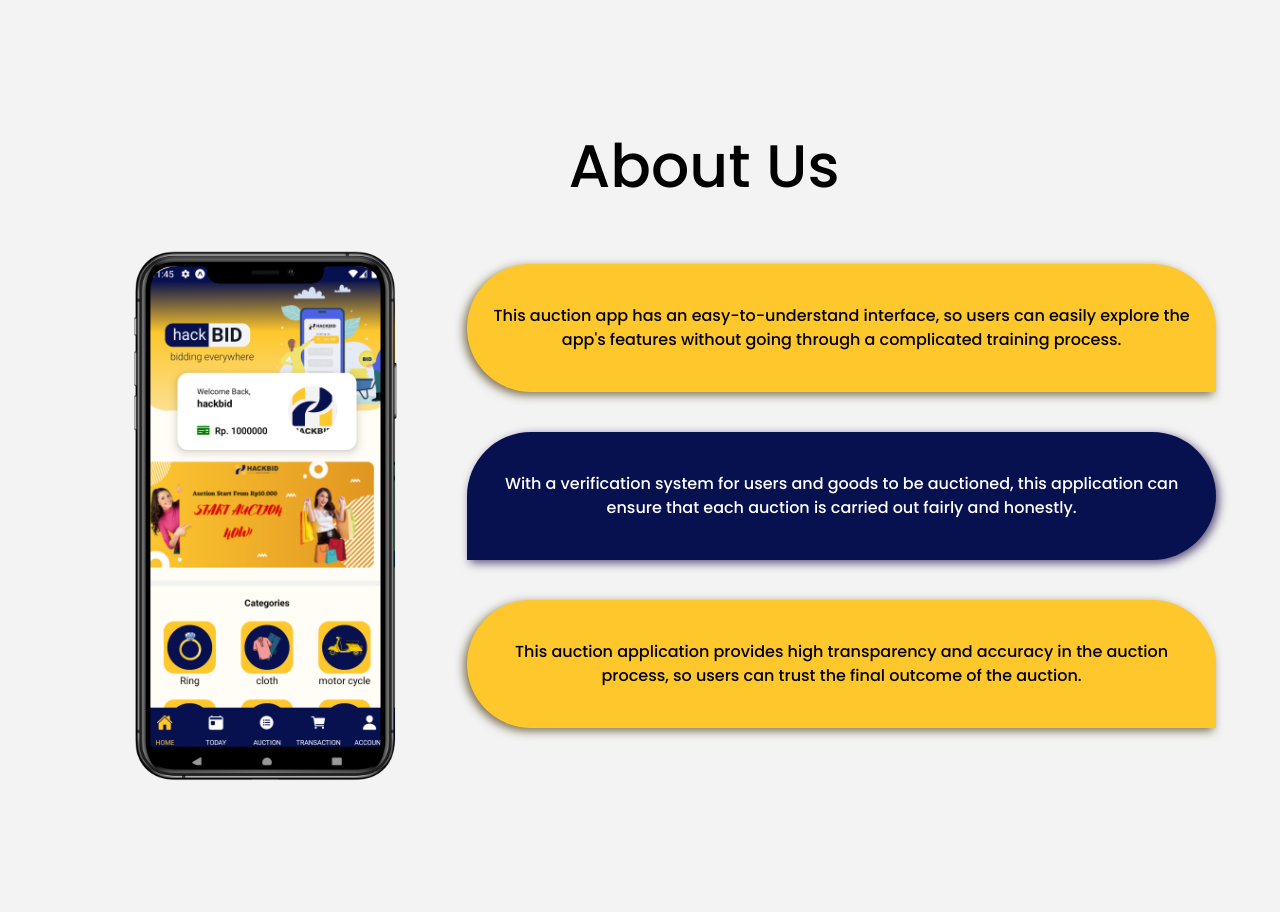
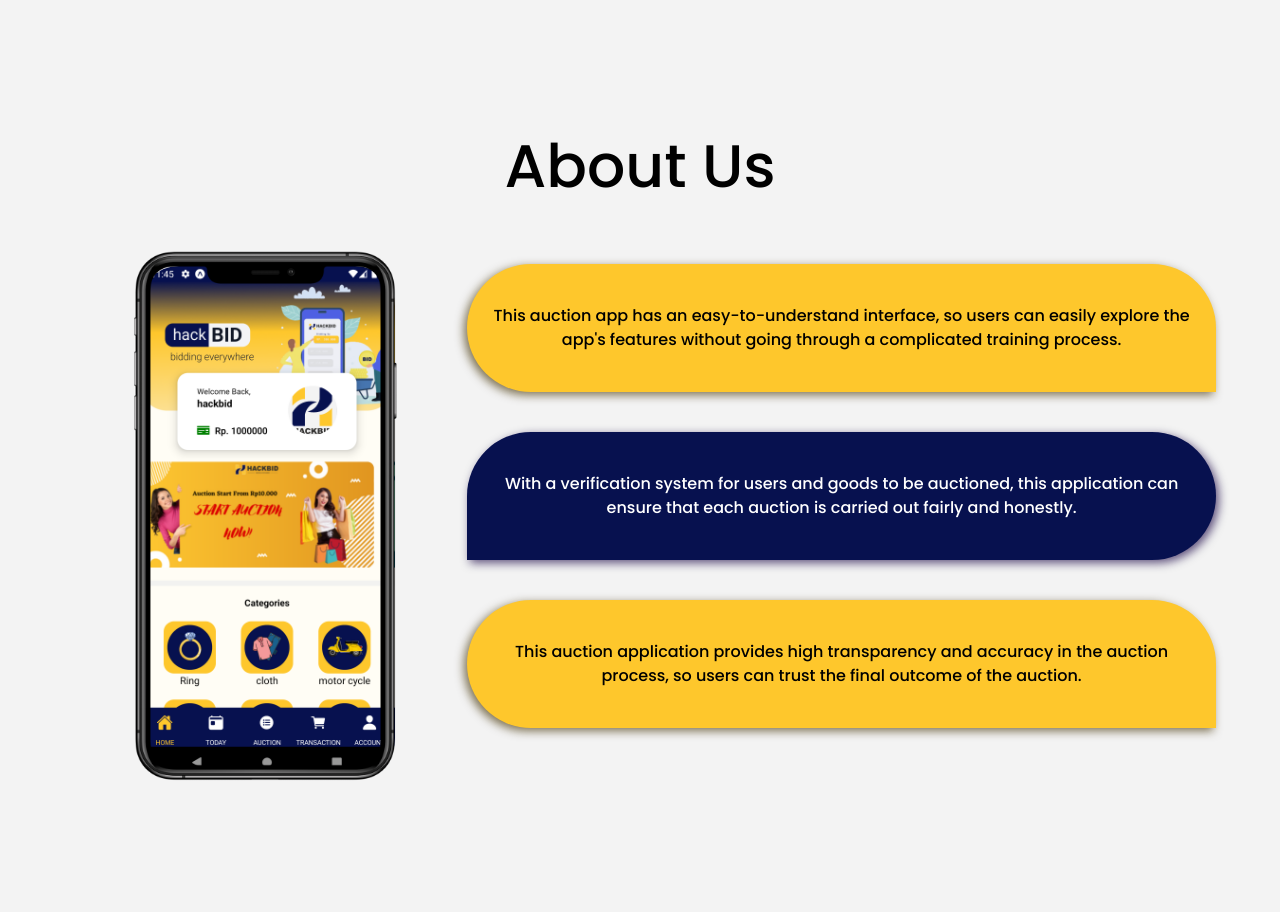
Before and after one commit to hackbid/fe-landingPage, a React (Create React App) app: page / in a window 1280 px wide. Shown: the part 800-1712 px from the top of the page. Built offline with nearby package versions, Linux system fonts and the light colour scheme.

Commit message:
update landing page

```diff
--- a/src/content/about.js
+++ b/src/content/about.js
@@ -5,7 +5,7 @@ import "./style/about.css";
 const About = () => {
   return (
     <>
-      <h1 className="text-6xl mb-10 ml-32 font-medium text-center">About Us</h1>
+      <h1 className="text-6xl mb-10 font-medium text-center">About Us</h1>
       <section className="grid grid-cols-35-65  max-w-6xl m-auto justify-around items-center mb-28">
         <main className="relative">
           {/* <span className="satu"></span> */}
```
